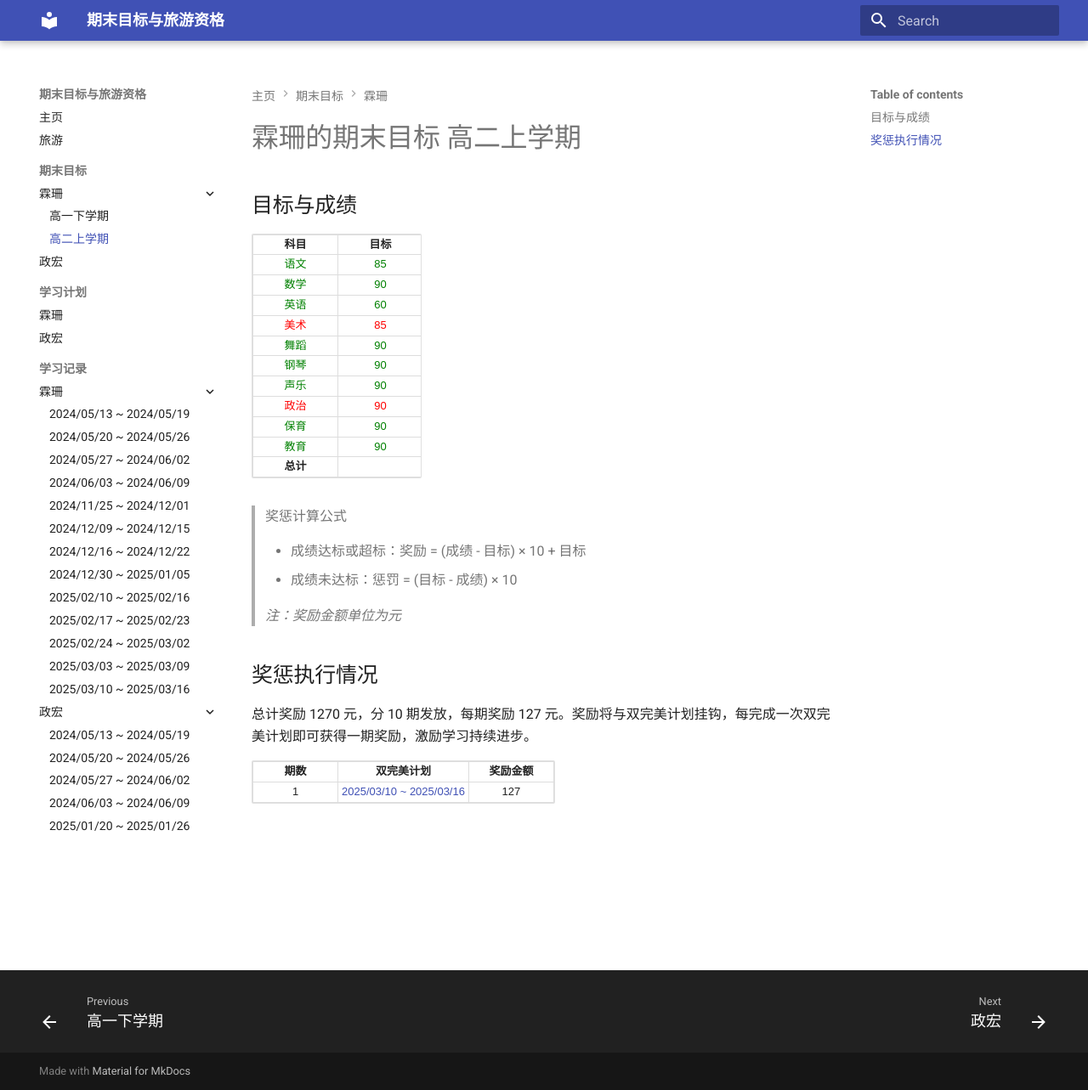
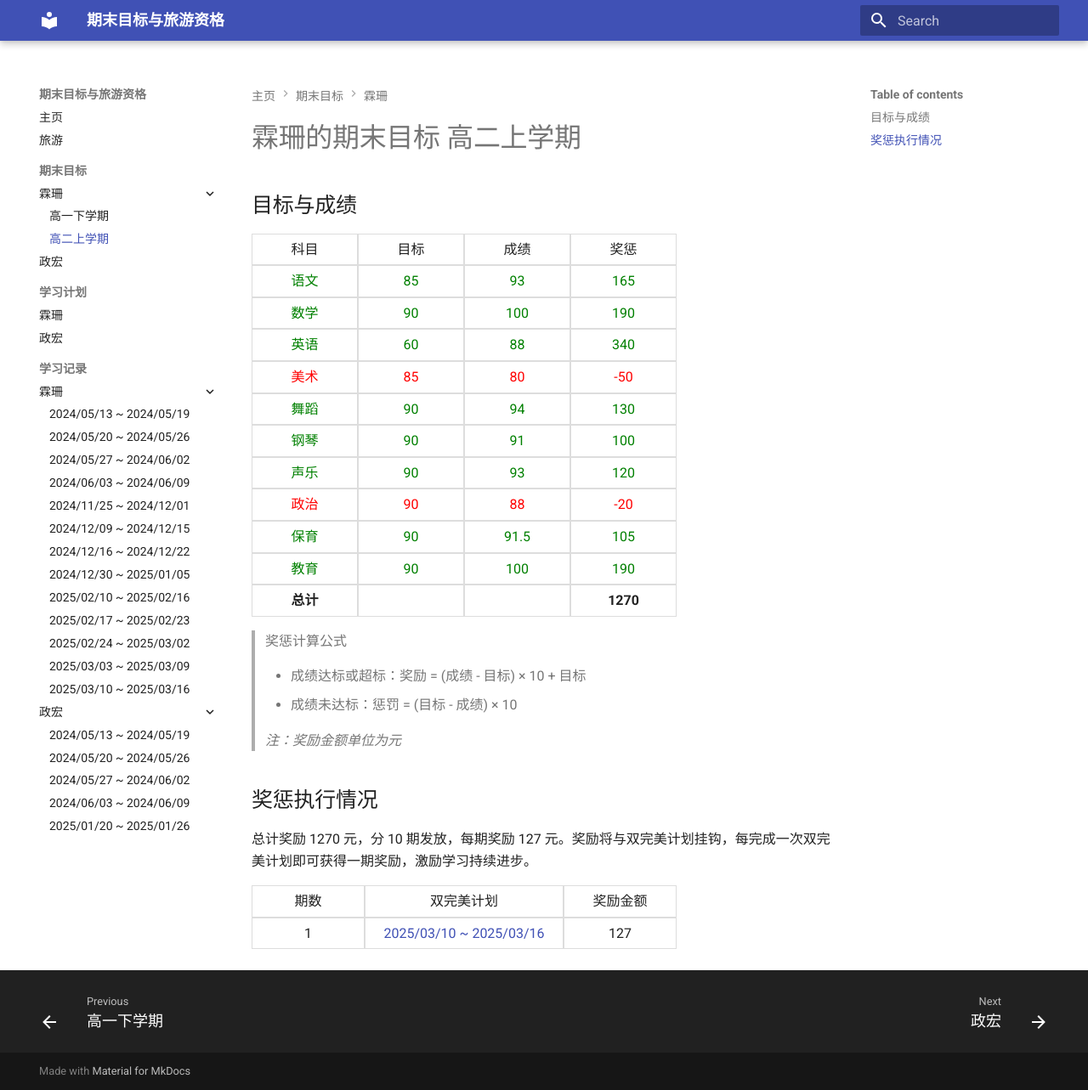
Before and after one commit to Flash-LHR/goal_and_vocation, an MkDocs documentation site: the page built from docs/study_goal/ls/grade11_s1.md, in a window 1280 px wide and 1283 px high. Shown: the whole window at 85% size. Built offline with MkDocs 1.6.1 and Material for MkDocs 9.7.7, drawn with Linux system fonts in a browser that asks for light colours; some of the changed lines change nothing that is shown.

Commit message:
fix: width

```diff
--- a/docs/study_goal/ls/grade11_s1.md
+++ b/docs/study_goal/ls/grade11_s1.md
@@ -1,82 +1,107 @@
 # 霖珊的期末目标 高二上学期
+
+<style>
+.score-table {
+  max-width: 500px;
+  width: 80%;
+}
+
+.cell {
+  width: 20%;
+  text-align: center;
+  padding: 5px;
+  border: 1px solid #ddd;
+  white-space: nowrap;
+  overflow: hidden;
+  text-overflow: ellipsis;
+}
+
+.green {
+  color: green;
+}
+
+.red {
+  color: red;
+}
+</style>
 
 ## 目标与成绩
 
-<table style="max-width: 200px; margin: 0 auto; border-collapse: collapse; font-size: 13px; font-family: Arial, sans-serif; table-layout: auto;">
+<table class="score-table">
   <thead>
     <tr>
-      <th style="text-align: center; padding: 1px 4px; border: 1px solid #ddd; white-space: nowrap;">科目</th>
-      <th style="text-align: center; padding: 1px 4px; border: 1px solid #ddd; white-space: nowrap;">目标</th>
-      <th style="text-align: center; padding: 1px 4px; border: 1px solid #ddd; white-space: nowrap;">成绩</th>
-      <th style="text-align: center; padding: 1px 4px; border: 1px solid #ddd; white-space: nowrap;">奖惩</th>
+      <th class="cell">科目</th>
+      <th class="cell">目标</th>
+      <th class="cell">成绩</th>
+      <th class="cell">奖惩</th>
     </tr>
   </thead>
   <tbody>
     <tr>
-      <td style="text-align: center; padding: 1px 4px; border: 1px solid #ddd; white-space: nowrap;"><span style="color:green">语文</span></td>
-      <td style="text-align: center; padding: 1px 4px; border: 1px solid #ddd; white-space: nowrap;"><span style="color:green">85</span></td>
-      <td style="text-align: center; padding: 1px 4px; border: 1px solid #ddd; white-space: nowrap;"><span style="color:green">93</span></td>
-      <td style="text-align: center; padding: 1px 4px; border: 1px solid #ddd; white-space: nowrap;"><span style="color:green">165</span></td>
+      <td class="cell"><span class="green">语文</span></td>
+      <td class="cell"><span class="green">85</span></td>
+      <td class="cell"><span class="green">93</span></td>
+      <td class="cell"><span class="green">165</span></td>
     </tr>
     <tr>
-      <td style="text-align: center; padding: 1px 4px; border: 1px solid #ddd; white-space: nowrap;"><span style="color:green">数学</span></td>
-      <td style="text-align: center; padding: 1px 4px; border: 1px solid #ddd; white-space: nowrap;"><span style="color:green">90</span></td>
-      <td style="text-align: center; padding: 1px 4px; border: 1px solid #ddd; white-space: nowrap;"><span style="color:green">100</span></td>
-      <td style="text-align: center; padding: 1px 4px; border: 1px solid #ddd; white-space: nowrap;"><span style="color:green">190</span></td>
+      <td class="cell"><span class="green">数学</span></td>
+      <td class="cell"><span class="green">90</span></td>
+      <td class="cell"><span class="green">100</span></td>
+      <td class="cell"><span class="green">190</span></td>
     </tr>
     <tr>
-      <td style="text-align: center; padding: 1px 4px; border: 1px solid #ddd; white-space: nowrap;"><span style="color:green">英语</span></td>
-      <td style="text-align: center; padding: 1px 4px; border: 1px solid #ddd; white-space: nowrap;"><span style="color:green">60</span></td>
-      <td style="text-align: center; padding: 1px 4px; border: 1px solid #ddd; white-space: nowrap;"><span style="color:green">88</span></td>
-      <td style="text-align: center; padding: 1px 4px; border: 1px solid #ddd; white-space: nowrap;"><span style="color:green">340</span></td>
+      <td class="cell"><span class="green">英语</span></td>
+      <td class="cell"><span class="green">60</span></td>
+      <td class="cell"><span class="green">88</span></td>
+      <td class="cell"><span class="green">340</span></td>
     </tr>
     <tr>
-      <td style="text-align: center; padding: 1px 4px; border: 1px solid #ddd; white-space: nowrap;"><span style="color:red">美术</span></td>
-      <td style="text-align: center; padding: 1px 4px; border: 1px solid #ddd; white-space: nowrap;"><span style="color:red">85</span></td>
-      <td style="text-align: center; padding: 1px 4px; border: 1px solid #ddd; white-space: nowrap;"><span style="color:red">80</span></td>
-      <td style="text-align: center; padding: 1px 4px; border: 1px solid #ddd; white-space: nowrap;"><span style="color:red">-50</span></td>
+      <td class="cell"><span class="red">美术</span></td>
+      <td class="cell"><span class="red">85</span></td>
+      <td class="cell"><span class="red">80</span></td>
+      <td class="cell"><span class="red">-50</span></td>
     </tr>
     <tr>
-      <td style="text-align: center; padding: 1px 4px; border: 1px solid #ddd; white-space: nowrap;"><span style="color:green">舞蹈</span></td>
-      <td style="text-align: center; padding: 1px 4px; border: 1px solid #ddd; white-space: nowrap;"><span style="color:green">90</span></td>
-      <td style="text-align: center; padding: 1px 4px; border: 1px solid #ddd; white-space: nowrap;"><span style="color:green">94</span></td>
-      <td style="text-align: center; padding: 1px 4px; border: 1px solid #ddd; white-space: nowrap;"><span style="color:green">130</span></td>
+      <td class="cell"><span class="green">舞蹈</span></td>
+      <td class="cell"><span class="green">90</span></td>
+      <td class="cell"><span class="green">94</span></td>
+      <td class="cell"><span class="green">130</span></td>
     </tr>
     <tr>
-      <td style="text-align: center; padding: 1px 4px; border: 1px solid #ddd; white-space: nowrap;"><span style="color:green">钢琴</span></td>
-      <td style="text-align: center; padding: 1px 4px; border: 1px solid #ddd; white-space: nowrap;"><span style="color:green">90</span></td>
-      <td style="text-align: center; padding: 1px 4px; border: 1px solid #ddd; white-space: nowrap;"><span style="color:green">91</span></td>
-      <td style="text-align: center; padding: 1px 4px; border: 1px solid #ddd; white-space: nowrap;"><span style="color:green">100</span></td>
+      <td class="cell"><span class="green">钢琴</span></td>
+      <td class="cell"><span class="green">90</span></td>
+      <td class="cell"><span class="green">91</span></td>
+      <td class="cell"><span class="green">100</span></td>
     </tr>
     <tr>
-      <td style="text-align: center; padding: 1px 4px; border: 1px solid #ddd; white-space: nowrap;"><span style="color:green">声乐</span></td>
-      <td style="text-align: center; padding: 1px 4px; border: 1px solid #ddd; white-space: nowrap;"><span style="color:green">90</span></td>
-      <td style="text-align: center; padding: 1px 4px; border: 1px solid #ddd; white-space: nowrap;"><span style="color:green">93</span></td>
-      <td style="text-align: center; padding: 1px 4px; border: 1px solid #ddd; white-space: nowrap;"><span style="color:green">120</span></td>
+      <td class="cell"><span class="green">声乐</span></td>
+      <td class="cell"><span class="green">90</span></td>
+      <td class="cell"><span class="green">93</span></td>
+      <td class="cell"><span class="green">120</span></td>
     </tr>
     <tr>
-      <td style="text-align: center; padding: 1px 4px; border: 1px solid #ddd; white-space: nowrap;"><span style="color:red">政治</span></td>
-      <td style="text-align: center; padding: 1px 4px; border: 1px solid #ddd; white-space: nowrap;"><span style="color:red">90</span></td>
-      <td style="text-align: center; padding: 1px 4px; border: 1px solid #ddd; white-space: nowrap;"><span style="color:red">88</span></td>
-      <td style="text-align: center; padding: 1px 4px; border: 1px solid #ddd; white-space: nowrap;"><span style="color:red">-20</span></td>
+      <td class="cell"><span class="red">政治</span></td>
+      <td class="cell"><span class="red">90</span></td>
+      <td class="cell"><span class="red">88</span></td>
+      <td class="cell"><span class="red">-20</span></td>
     </tr>
     <tr>
-      <td style="text-align: center; padding: 1px 4px; border: 1px solid #ddd; white-space: nowrap;"><span style="color:green">保育</span></td>
-      <td style="text-align: center; padding: 1px 4px; border: 1px solid #ddd; white-space: nowrap;"><span style="color:green">90</span></td>
-      <td style="text-align: center; padding: 1px 4px; border: 1px solid #ddd; white-space: nowrap;"><span style="color:green">91.5</span></td>
-      <td style="text-align: center; padding: 1px 4px; border: 1px solid #ddd; white-space: nowrap;"><span style="color:green">105</span></td>
+      <td class="cell"><span class="green">保育</span></td>
+      <td class="cell"><span class="green">90</span></td>
+      <td class="cell"><span class="green">91.5</span></td>
+      <td class="cell"><span class="green">105</span></td>
     </tr>
     <tr>
-      <td style="text-align: center; padding: 1px 4px; border: 1px solid #ddd; white-space: nowrap;"><span style="color:green">教育</span></td>
-      <td style="text-align: center; padding: 1px 4px; border: 1px solid #ddd; white-space: nowrap;"><span style="color:green">90</span></td>
-      <td style="text-align: center; padding: 1px 4px; border: 1px solid #ddd; white-space: nowrap;"><span style="color:green">100</span></td>
-      <td style="text-align: center; padding: 1px 4px; border: 1px solid #ddd; white-space: nowrap;"><span style="color:green">190</span></td>
+      <td class="cell"><span class="green">教育</span></td>
+      <td class="cell"><span class="green">90</span></td>
+      <td class="cell"><span class="green">100</span></td>
+      <td class="cell"><span class="green">190</span></td>
     </tr>
     <tr>
-      <td style="text-align: center; padding: 1px 4px; border: 1px solid #ddd; white-space: nowrap;"><strong>总计</strong></td>
-      <td style="text-align: center; padding: 1px 4px; border: 1px solid #ddd; white-space: nowrap;"></td>
-      <td style="text-align: center; padding: 1px 4px; border: 1px solid #ddd; white-space: nowrap;"></td>
-      <td style="text-align: center; padding: 1px 4px; border: 1px solid #ddd; white-space: nowrap;"><strong>1270</strong></td>
+      <td class="cell"><strong>总计</strong></td>
+      <td class="cell"></td>
+      <td class="cell"></td>
+      <td class="cell"><strong>1270</strong></td>
     </tr>
   </tbody>
 </table>
@@ -93,19 +118,19 @@
 
 总计奖励 1270 元，分 10 期发放，每期奖励 127 元。奖励将与双完美计划挂钩，每完成一次双完美计划即可获得一期奖励，激励学习持续进步。
 
-<table style="max-width: 500px; margin: 0 auto; border-collapse: collapse; font-size: 13px; font-family: Arial, sans-serif; table-layout: auto;">
+<table class="score-table">
   <thead>
     <tr>
-      <th style="text-align: center; padding: 1px 4px; border: 1px solid #ddd; white-space: nowrap;">期数</th>
-      <th style="text-align: center; padding: 1px 4px; border: 1px solid #ddd; white-space: nowrap;">双完美计划</th>
-      <th style="text-align: center; padding: 1px 4px; border: 1px solid #ddd; white-space: nowrap;">奖励金额</th>
+      <th class="cell">期数</th>
+      <th class="cell">双完美计划</th>
+      <th class="cell">奖励金额</th>
     </tr>
   </thead>
   <tbody>
     <tr>
-      <td style="text-align: center; padding: 1px 4px; border: 1px solid #ddd; white-space: nowrap;">1</td>
-      <td style="text-align: center; padding: 1px 4px; border: 1px solid #ddd; white-space: nowrap;"><a href="../../study_record/ls/20250310_20250316/README.md">2025/03/10 ~ 2025/03/16</a></td>
-      <td style="text-align: center; padding: 1px 4px; border: 1px solid #ddd; white-space: nowrap;">127</td>
+      <td class="cell">1</td>
+      <td class="cell"><a href="../../study_record/ls/20250310_20250316/README.md">2025/03/10 ~ 2025/03/16</a></td>
+      <td class="cell">127</td>
     </tr>
   </tbody>
 </table>
```
